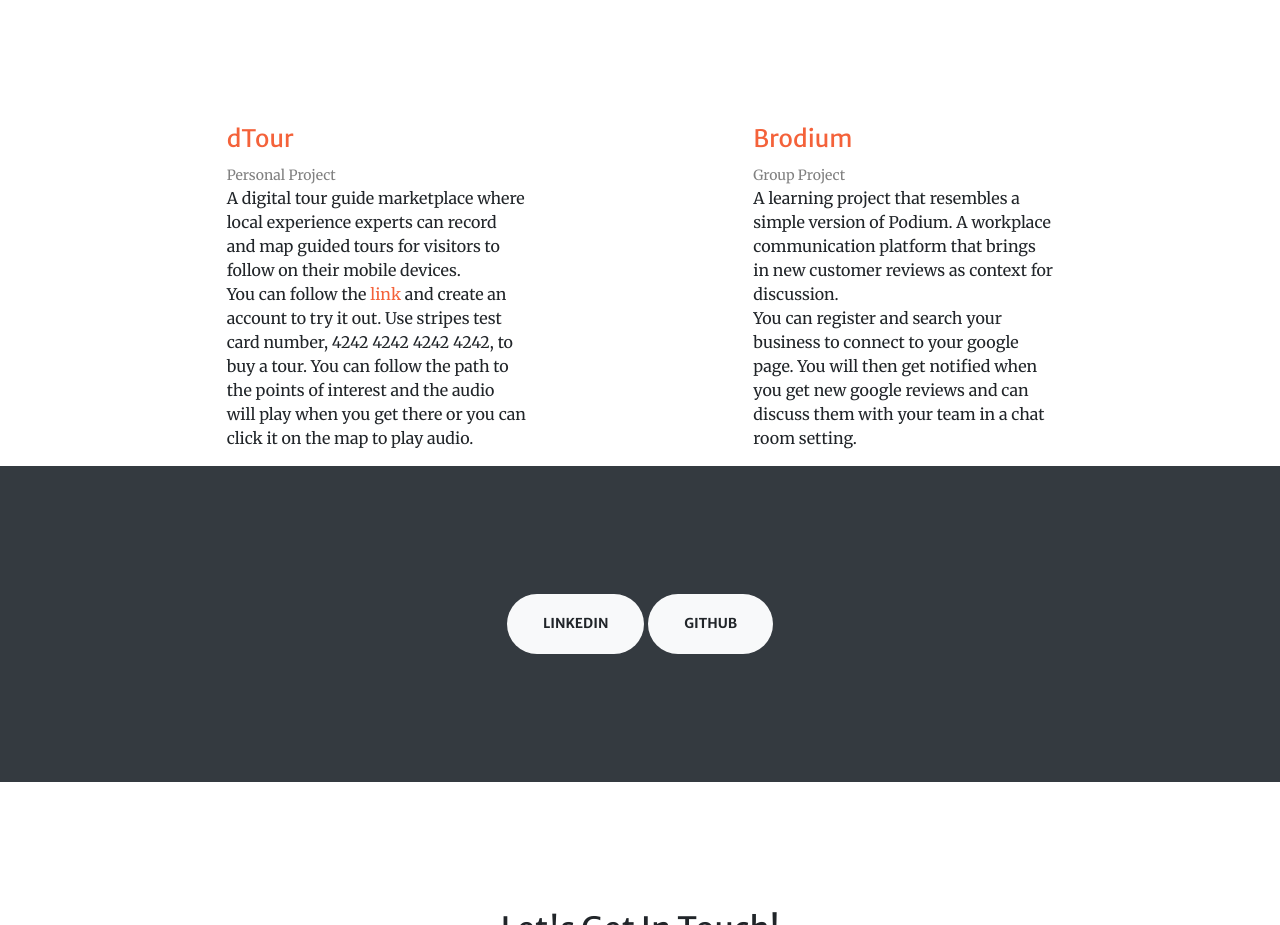
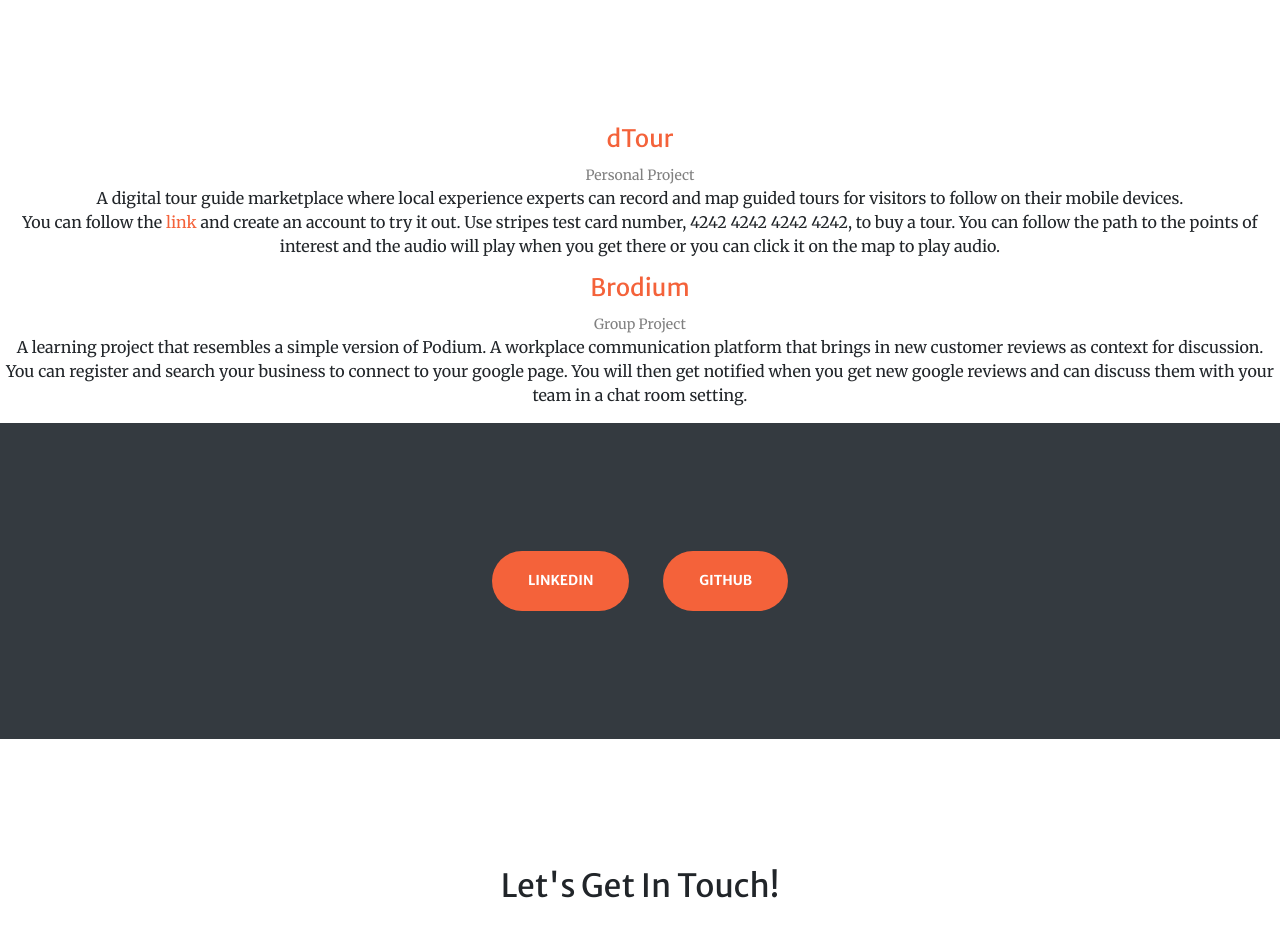
Before and after one commit to shawntonio/shawntonio.github.io, a website with bundled scripts: page index.html in a window 1280 px wide. Shown: the part 1866-2791 px from the top of the page. Built offline with nearby package versions, Linux system fonts and the light colour scheme.

Commit message:
linkedin lin

```diff
--- a/index.html
+++ b/index.html
@@ -144,16 +144,18 @@
   </section>
 
   <!-- Portfolio Section -->
-  <section style='display: flex; justify-content: space-evenly; flex-wrap: wrap;'>
-    <div style='width: 300px;'>
+  <section style='text-align: center'>
+    <div style=''>
       <a href="https://www.dtour.world/#/"><h4>dTour</h4></a>
+
       <span style='font-size: 14px; color: gray;'>Personal Project</span>
       <p>A digital tour guide marketplace where local experience experts can record and map guided tours for visitors to follow on their mobile devices.<br/>
         You can follow the <a href="https://www.dtour.world/#/">link</a> and create an account to try it out. Use stripes test card number, 4242 4242 4242 4242, to buy a tour. You can follow the path to the points of interest and the audio will play when you get there or you can click it on the map to play audio.
       </p>
     </div>
-    <div style='width: 300px;'>
+    <div style=''>
       <a href=""><h4>Brodium</h4></a>
+
       <span style='font-size: 14px; color: gray;'>Group Project</span>
       <p>A learning project that resembles a simple version of Podium. A workplace communication platform that brings in new customer reviews as context for discussion. <br/>
       You can register and search your business to connect to your google page. You will then get notified when you get new google reviews and can discuss them with your team in a chat room setting.</p>
@@ -164,8 +166,8 @@
   <!-- Call to Action Section -->
   <section class="page-section bg-dark text-white">
     <div class="container text-center">
-      <a class="btn btn-light btn-xl" href="linkedin.com/in/shawn-turley-16a60ab0">Linkedin</a>
-      <a class="btn btn-light btn-xl" href="https://github.com/shawntonio">Github</a>
+      <a style="margin-right: 30px; background-color: #F4623A; color: white " class="btn btn-light btn-xl" href="https://linkedin.com/in/shawn-turley-16a60ab0">Linkedin</a>
+      <a style="background-color: #F4623A; color: white " class="btn btn-light btn-xl" href="https://github.com/shawntonio">Github</a>
     </div>
   </section>
 
```
